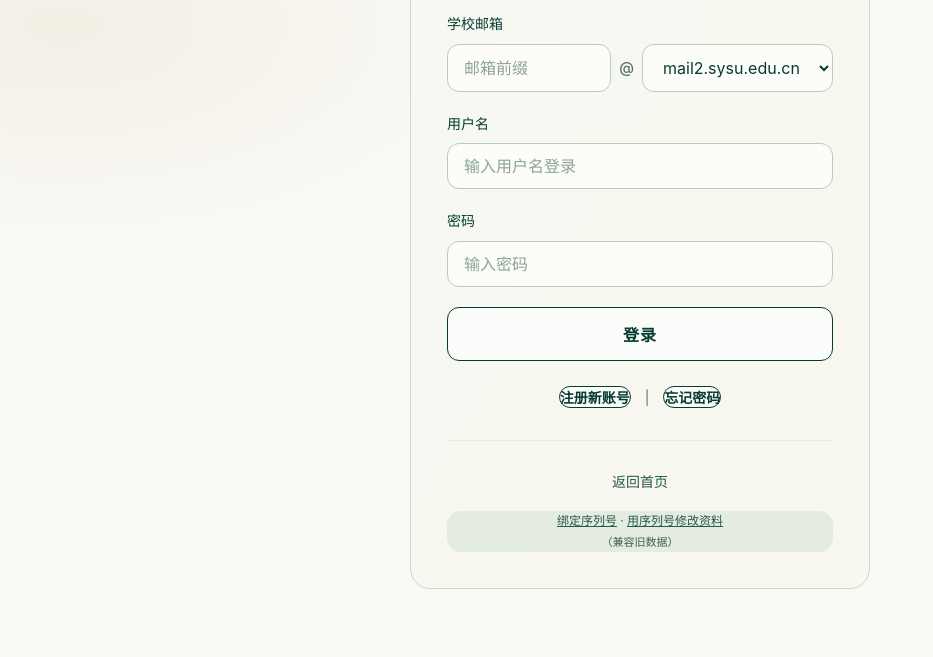
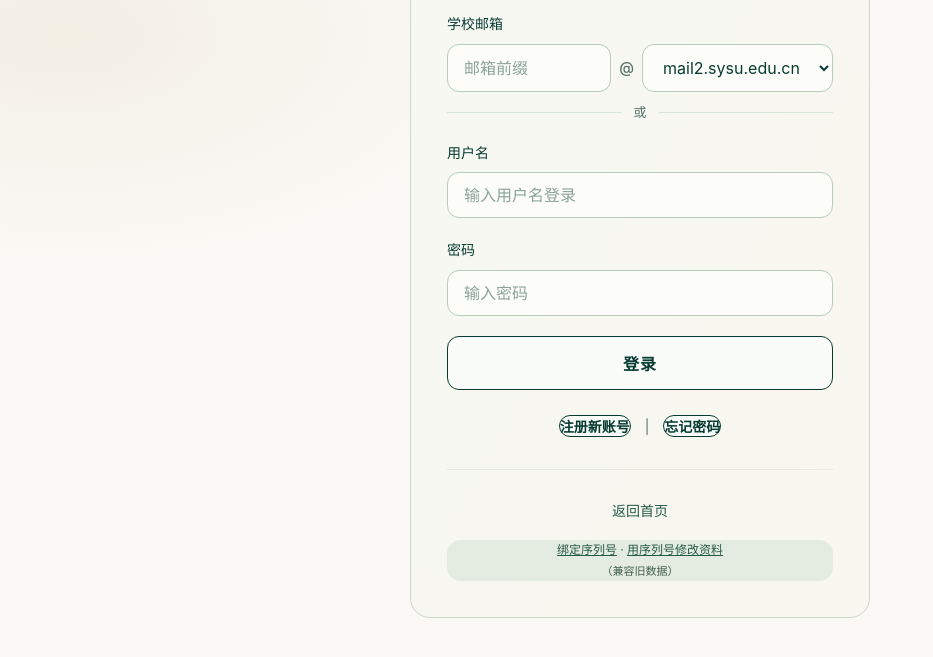
Before and after one commit to SysuMirror/fancyu, a plain HTML site: page web/login.html in a window 1280 px wide. Shown: the part 233-890 px from the top of the page, without its empty margins (0-933 px from the left). Before the commit the page ends 862 px from the top, so only its background shows below. Drawn offline with Linux system fonts and the light colour scheme.

Commit message:
登录页两行输入之间加「或」分隔线
Co-Authored-By: Claude Code <noreply@anthropic.com>

```diff
--- a/web/login.html
+++ b/web/login.html
@@ -193,6 +193,23 @@
             width: auto;
             flex: 0 0 auto;
             cursor: pointer;
+        }
+
+        .or-divider {
+            display: flex;
+            align-items: center;
+            gap: 12px;
+            margin: -6px 0 22px;
+            color: var(--text-muted);
+            font-size: 13px;
+            line-height: 1;
+        }
+        .or-divider::before,
+        .or-divider::after {
+            content: "";
+            flex: 1;
+            height: 1px;
+            background: rgba(0, 88, 38, 0.12);
         }
 
         /* ========== 邮箱组合 ========== */
@@ -566,6 +583,8 @@
                     </select>
                 </div>
             </div>
+            <div class="or-divider"><span>或</span></div>
+
             <div class="form-group">
                 <label for="loginUsername">用户名</label>
                 <input type="text" id="loginUsername" placeholder="输入用户名登录" autocomplete="off">
```
